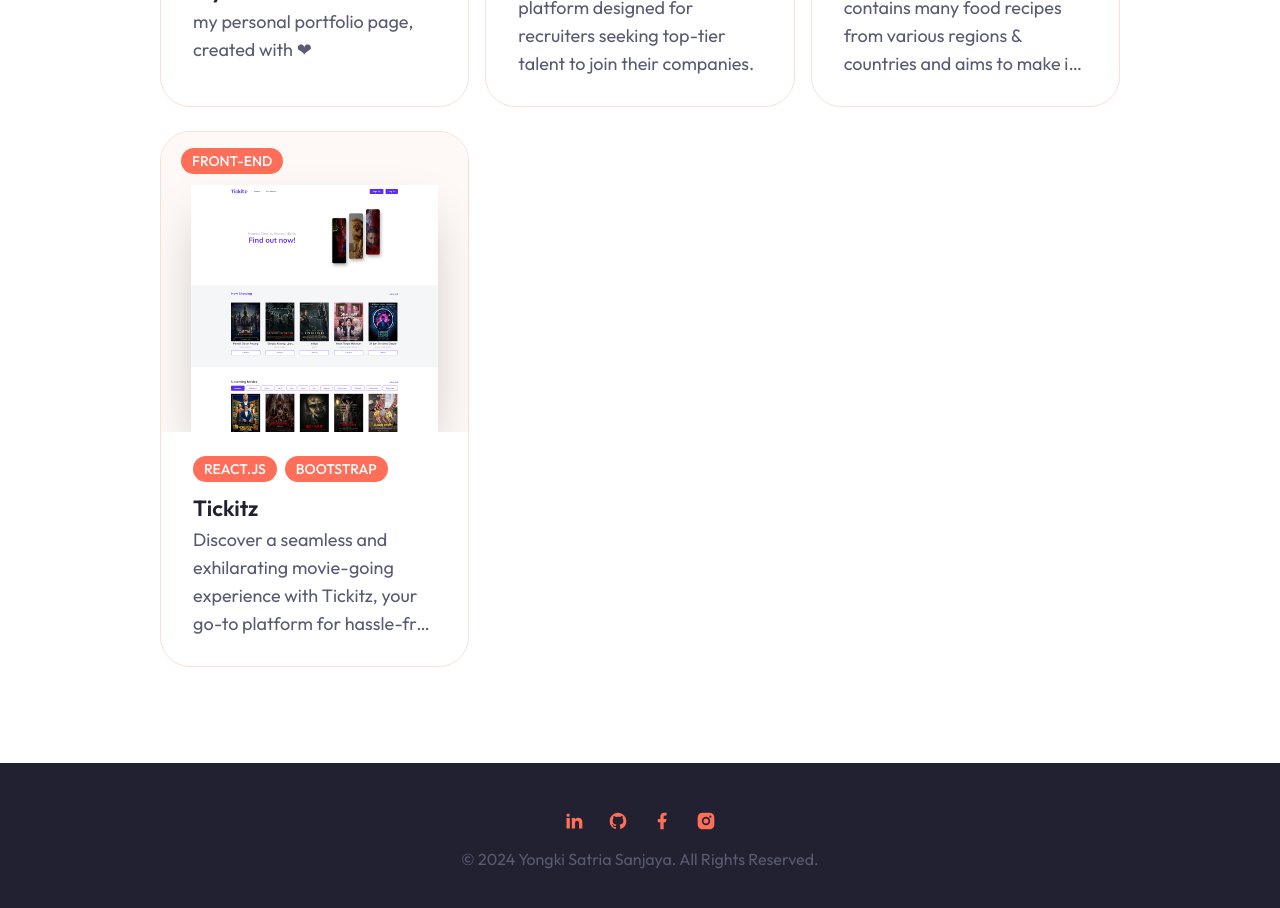
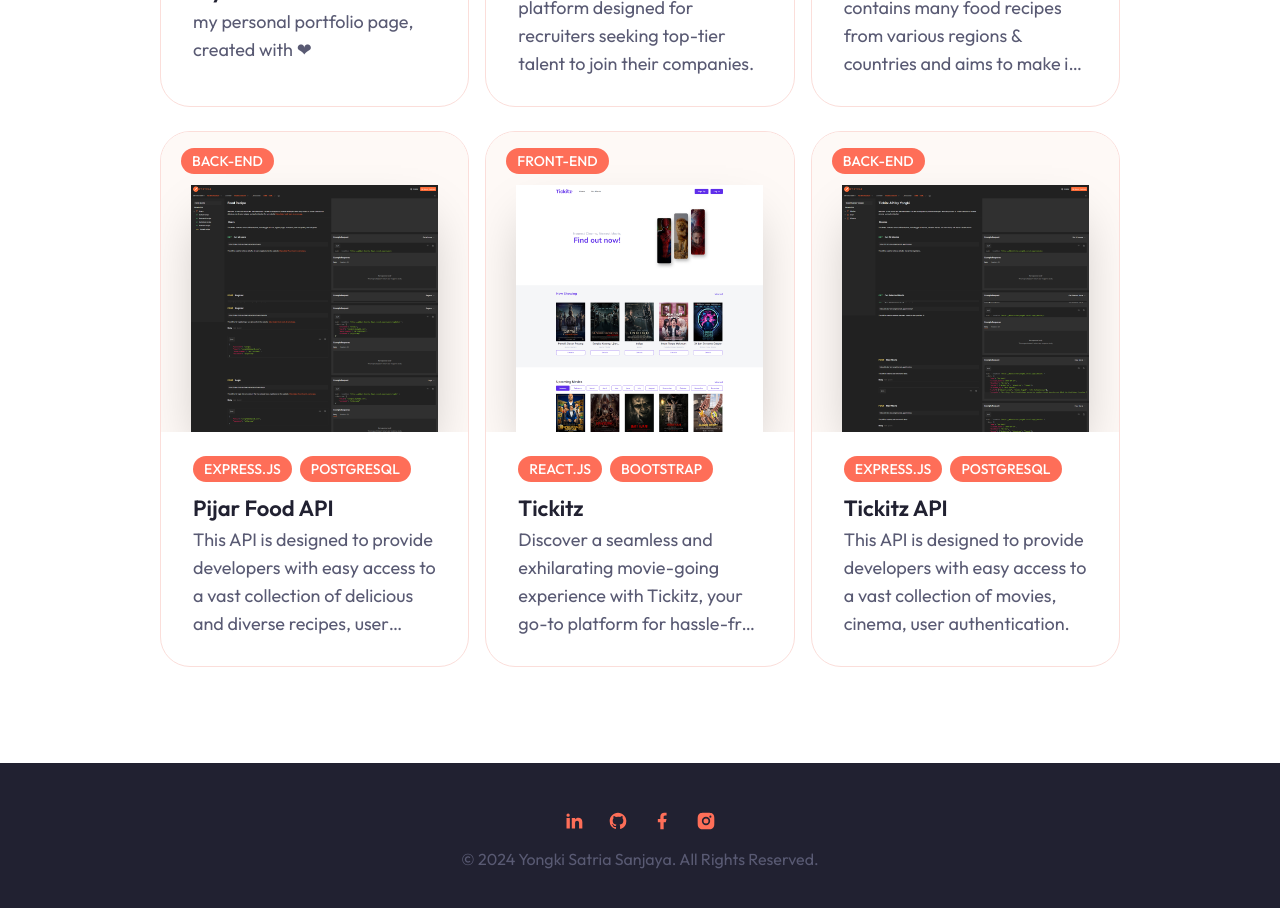
Before and after one commit to yongkisatrias/yongki-portfolio, a Next.js app: page /projects in a window 1280 px wide. Shown: the part 760-1668 px from the top of the page. Built offline with nearby package versions, Linux system fonts and the light colour scheme.

Commit message:
[UPDATE] Add more data project

```diff
--- a/app/projects/page.jsx
+++ b/app/projects/page.jsx
@@ -34,6 +34,16 @@ const projectData = [
     github: "https://github.com/yongkisatrias/pijar-food-fe",
   },
   {
+    image: "/work/pijar-food-be.png",
+    category: "Back-End",
+    tools: ["Express.js", "PostgreSQL"],
+    name: "Pijar Food API",
+    description:
+      "This API is designed to provide developers with easy access to a vast collection of delicious and diverse recipes, user authentication for website https://pijar-food-team-b.vercel.app.",
+    link: "https://documenter.getpostman.com/view/30079177/2s9YkodgjS",
+    github: "https://github.com/yongkisatrias/pijar-food-be",
+  },
+  {
     image: "/work/tickitz.png",
     category: "Front-End",
     tools: ["React.js", "Bootstrap"],
@@ -42,6 +52,16 @@ const projectData = [
       "Discover a seamless and exhilarating movie-going experience with Tickitz, your go-to platform for hassle-free cinema ticket bookings!",
     link: "https://tickitz-fe-yongkisatrias.vercel.app/",
     github: "https://github.com/yongkisatrias/tickitz-fe",
+  },
+  {
+    image: "/work/tickitz-be.png",
+    category: "Back-End",
+    tools: ["Express.js", "PostgreSQL"],
+    name: "Tickitz API",
+    description:
+      "This API is designed to provide developers with easy access to a vast collection of movies, cinema, user authentication.",
+    link: "https://documenter.getpostman.com/view/30079177/2s9YkoehQM",
+    github: "https://github.com/yongkisatrias/tickitz-be",
   },
 ];
 
--- a/components/Work.jsx
+++ b/components/Work.jsx
@@ -46,6 +46,16 @@ const projectData = [
     github: "https://github.com/yongkisatrias/pijar-food-fe",
   },
   {
+    image: "/work/pijar-food-be.png",
+    category: "Back-End",
+    tools: ["Express.js", "PostgreSQL"],
+    name: "Pijar Food API",
+    description:
+      "This API is designed to provide developers with easy access to a vast collection of delicious and diverse recipes, user authentication for website https://pijar-food-team-b.vercel.app.",
+    link: "https://documenter.getpostman.com/view/30079177/2s9YkodgjS",
+    github: "https://github.com/yongkisatrias/pijar-food-be",
+  },
+  {
     image: "/work/tickitz.png",
     category: "Front-End",
     tools: ["React.js", "Bootstrap"],
@@ -54,6 +64,16 @@ const projectData = [
       "Discover a seamless and exhilarating movie-going experience with Tickitz, your go-to platform for hassle-free cinema ticket bookings!",
     link: "https://tickitz-fe-yongkisatrias.vercel.app/",
     github: "https://github.com/yongkisatrias/tickitz-fe",
+  },
+  {
+    image: "/work/tickitz-be.png",
+    category: "Back-End",
+    tools: ["Express.js", "PostgreSQL"],
+    name: "Tickitz API",
+    description:
+      "This API is designed to provide developers with easy access to a vast collection of movies, cinema, user authentication.",
+    link: "https://documenter.getpostman.com/view/30079177/2s9YkoehQM",
+    github: "https://github.com/yongkisatrias/tickitz-be",
   },
 ];
 
```
Also changed, not shown: public/work/pijar-food-be.png (added), public/work/tickitz-be.png (added).
